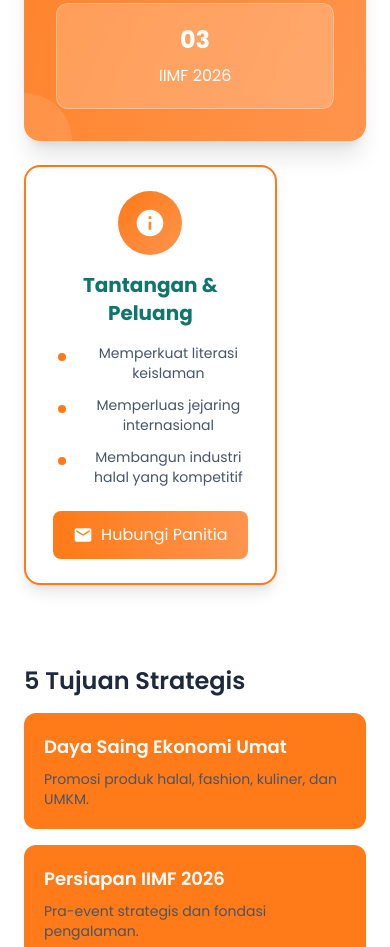
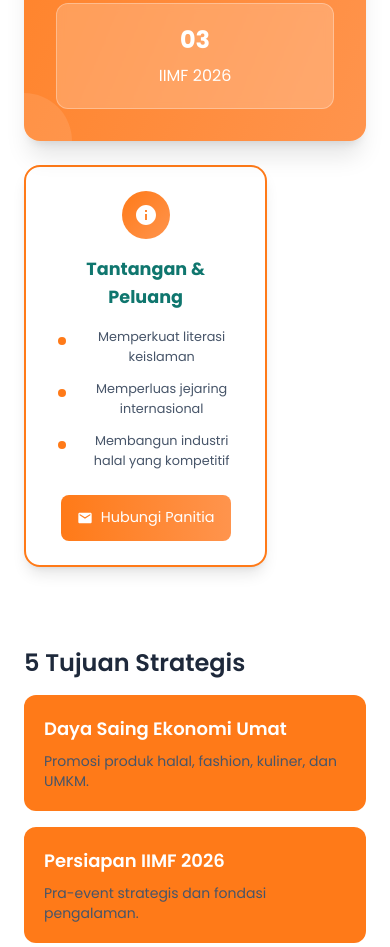
Before and after one commit to edipurwanto1988/inara, a plain HTML site: page index.html in a window 390 px wide. Shown: the part 1967-2914 px from the top of the page. Drawn offline with nearby package versions, Linux system fonts and the light colour scheme.

Commit message:
responsive

```diff
--- a/index.html
+++ b/index.html
@@ -525,6 +525,54 @@
       0% { transform: rotate(0deg); }
       100% { transform: rotate(360deg); }
     }
+
+    /* Responsive Aside Card */
+    @media (max-width: 768px) {
+      .aside-card {
+        width: 100%;
+        max-width: 100%;
+        margin: 0 auto;
+      }
+    }
+
+    @media (max-width: 480px) {
+      .aside-card {
+        padding: 1rem;
+      }
+
+      .aside-card .w-16 {
+        width: 3rem;
+        height: 3rem;
+      }
+
+      .aside-card .w-8 {
+        width: 1.5rem;
+        height: 1.5rem;
+      }
+
+      .aside-card h3 {
+        font-size: 1.1rem;
+        margin-bottom: 1rem;
+      }
+
+      .aside-card .space-y-3 > div {
+        gap: 0.5rem;
+      }
+
+      .aside-card .text-sm {
+        font-size: 0.8rem;
+      }
+
+      .aside-card a {
+        padding: 0.75rem 1rem;
+        font-size: 0.9rem;
+      }
+
+      .aside-card .w-5 {
+        width: 1rem;
+        height: 1rem;
+      }
+    }
   </style>
 </head>
 <body class="min-h-screen bg-white text-slate-800">
@@ -666,7 +714,7 @@
       </div>
 
       <!-- ASIDE CARD -->
-      <aside class="p-6 rounded-2xl border-2 border-[var(--accent-orange)] bg-white shadow-lg hover:shadow-xl transition-all duration-300 hover:-translate-y-1">
+      <aside class="aside-card p-6 rounded-2xl border-2 border-[var(--accent-orange)] bg-white shadow-lg hover:shadow-xl transition-all duration-300 hover:-translate-y-1">
         <div class="flex flex-col items-center text-center md:items-start md:text-left">
           <div class="w-16 h-16 bg-gradient-to-br from-[var(--accent-orange)] to-[var(--soft-orange)] rounded-full flex items-center justify-center mb-4">
             <svg xmlns="http://www.w3.org/2000/svg" class="w-8 h-8 text-white" fill="currentColor" viewBox="0 0 24 24">
```
